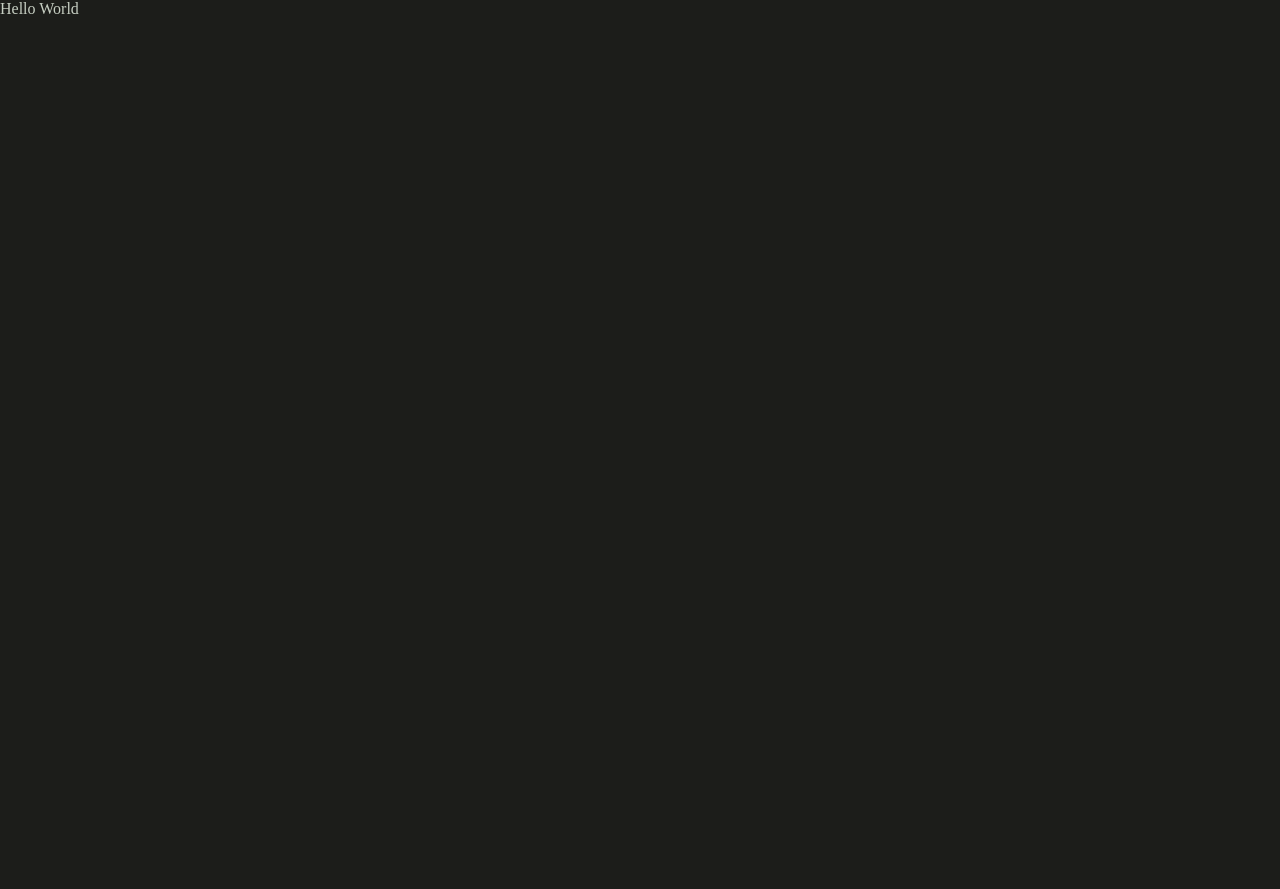
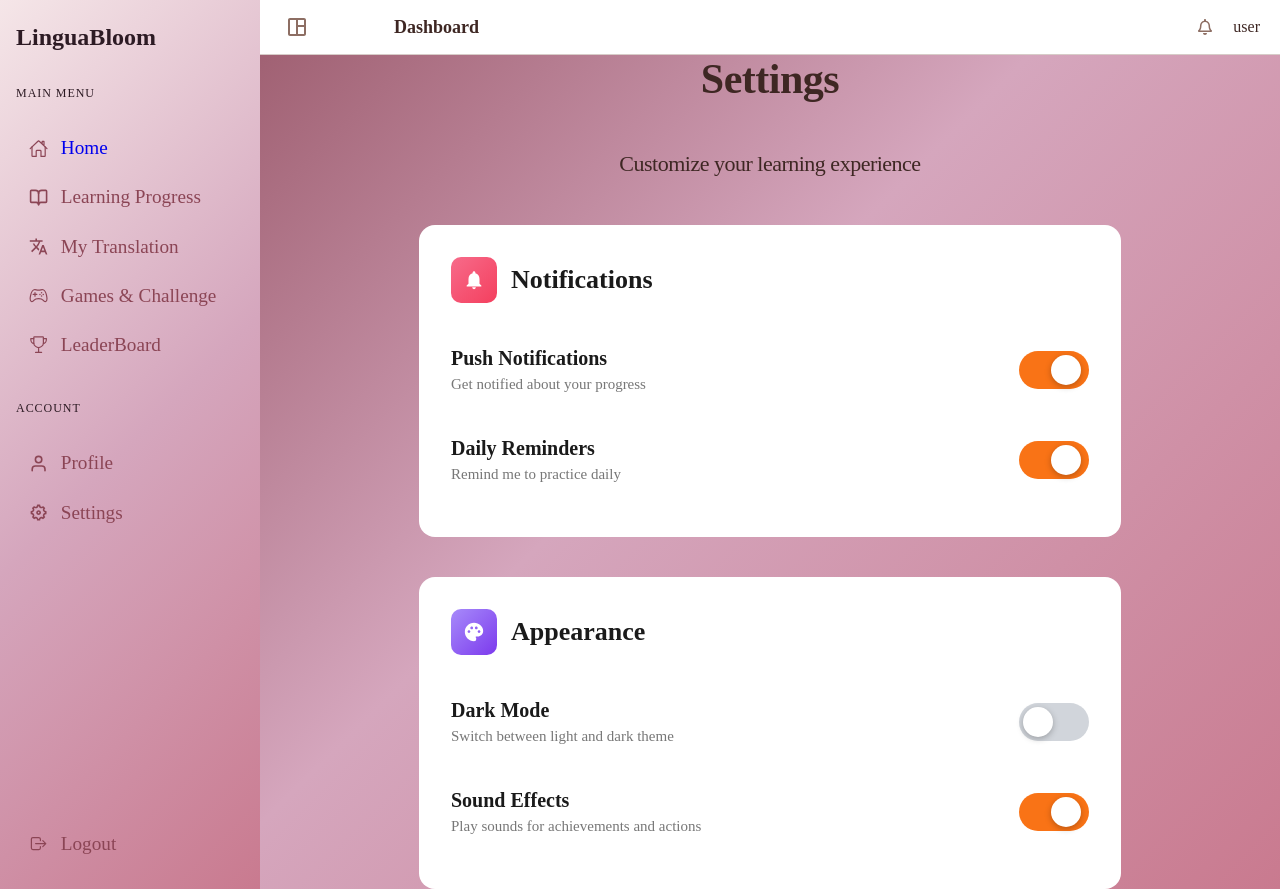
Before and after one commit to Gevans4352/Lingua-cute, a React (Vite) app in the folder lingua cute/: page /Settings in a window 1280 px wide. Before the commit the page ends 800 px from the top, so only its background shows below. Built offline with nearby package versions, Linux system fonts and the light colour scheme.

Commit message:
settings updated

```diff
--- /dev/null
+++ b/lingua cute/src/Components/AllSettings/AllSettings.scss
@@ -0,0 +1,135 @@
+* {
+  margin: 0;
+  padding: 0;
+  box-sizing: border-box;
+}
+
+html,
+body,
+#root {
+  height: 100%;
+  width: 100%;
+}
+
+
+
+.coverEverythingf {
+  display: flex;
+  flex-direction: column;
+  align-items: center;
+  width: 100%;
+}
+
+
+
+
+
+.actions-container {
+  display: flex;
+  flex-direction: column;
+  align-items: center;
+  gap: 40px;
+  width: 100%;
+  max-width: 750px;
+}
+
+.section {
+  width: 100%;
+  background: white;
+  padding: 32px;
+  border-radius: 16px;
+}
+
+.section__header {
+  display: flex;
+  align-items: center;
+  gap: 14px;
+  margin-bottom: 22px;
+}
+
+.section__icon {
+  width: 46px;
+  height: 46px;
+  border-radius: 10px;
+  display: flex;
+  align-items: center;
+  justify-content: center;
+}
+
+.section__title {
+  font-size: 26px;
+  font-weight: 700;
+  color: #1a1a1a;
+}
+
+.section__rows {
+  display: flex;
+  flex-direction: column;
+}
+
+/* BIGGER TOGGLE */
+
+.toggle {
+  position: relative;
+  width: 70px;
+  height: 38px;
+  border-radius: 999px;
+  border: none;
+  cursor: pointer;
+  padding: 0;
+  transition: background 0.25s ease;
+
+  &--on {
+    background: #f97316;
+
+    .toggle__thumb {
+      transform: translateX(32px);
+    }
+  }
+
+  &--off {
+    background: #d1d5db;
+
+    .toggle__thumb {
+      transform: translateX(4px);
+    }
+  }
+
+  &__thumb {
+    position: absolute;
+    top: 4px;
+    left: 0;
+    width: 30px;
+    height: 30px;
+    background: white;
+    border-radius: 50%;
+    box-shadow: 0 2px 6px rgba(0,0,0,0.25);
+    transition: transform 0.25s cubic-bezier(0.34, 1.56, 0.64, 1);
+  }
+}
+
+/* SETTING ROW */
+
+.setting-row {
+  display: flex;
+  align-items: center;
+  justify-content: space-between;
+  padding: 22px 0;
+
+  &__text {
+    display: flex;
+    flex-direction: column;
+    gap: 6px;
+  }
+
+  &__title {
+    font-size: 20px;
+    font-weight: 700;
+    color: #1a1a1a;
+  }
+
+  &__desc {
+    font-size: 15px;
+    color: #777;
+  }
+}
--- /dev/null
+++ b/lingua cute/src/Components/AllSettings/AllSettings.tsx
@@ -0,0 +1,124 @@
+import { useState } from "react";
+import "./AllSettings.scss";
+import { MdNotifications, MdPalette } from "react-icons/md";
+
+const Toggle = ({
+  checked,
+  onChange,
+}: {
+  checked: boolean;
+  onChange: () => void;
+}) => (
+  <button
+    className={`toggle ${checked ? "toggle--on" : "toggle--off"}`}
+    onClick={onChange}
+    role="switch"
+    aria-checked={checked}
+  >
+    <span className="toggle__thumb" />
+  </button>
+);
+
+const SettingRow = ({
+  title,
+  description,
+  checked,
+  onChange,
+}: {
+  title: string;
+  description: string;
+  checked: boolean;
+  onChange: () => void;
+}) => (
+  <div className="setting-row">
+    <div className="setting-row__text">
+      <span className="setting-row__title">{title}</span>
+      <span className="setting-row__desc">{description}</span>
+    </div>
+    <Toggle checked={checked} onChange={onChange} />
+  </div>
+);
+
+const Section = ({
+  icon,
+  iconBg,
+  title,
+  children,
+}: {
+  icon: React.ReactNode;
+  iconBg: string;
+  title: string;
+  children: React.ReactNode;
+}) => (
+  <div className="section">
+    <div className="section__header">
+      <div className="section__icon" style={{ background: iconBg }}>
+        {icon}
+      </div>
+      <h2 className="section__title">{title}</h2>
+    </div>
+    <div className="section__rows">{children}</div>
+  </div>
+);
+
+const AllSettings = () => {
+  const [settings, setSettings] = useState({
+    pushNotifications: true,
+    dailyReminders: true,
+    darkMode: false,
+    soundEffects: true,
+  });
+
+  const toggle = (key: keyof typeof settings) =>
+    setSettings((prev) => ({ ...prev, [key]: !prev[key] }));
+
+  return (
+    <div className="coverEverythingf">
+      <h2 className="recalct">Settings</h2>
+      <h5 className="recafct">Customize your learning experience</h5>
+      <div className="actions-container">
+
+        <Section
+          icon={<MdNotifications size={22} color="white" />}
+          iconBg="linear-gradient(135deg, #f76b8a, #f43f5e)"
+          title="Notifications"
+        >
+          <SettingRow
+            title="Push Notifications"
+            description="Get notified about your progress"
+            checked={settings.pushNotifications}
+            onChange={() => toggle("pushNotifications")}
+          />
+          <SettingRow
+            title="Daily Reminders"
+            description="Remind me to practice daily"
+            checked={settings.dailyReminders}
+            onChange={() => toggle("dailyReminders")}
+          />
+        </Section>
+
+        <Section
+          icon={<MdPalette size={22} color="white" />}
+          iconBg="linear-gradient(135deg, #a78bfa, #7c3aed)"
+          title="Appearance"
+        >
+          <SettingRow
+            title="Dark Mode"
+            description="Switch between light and dark theme"
+            checked={settings.darkMode}
+            onChange={() => toggle("darkMode")}
+          />
+          <SettingRow
+            title="Sound Effects"
+            description="Play sounds for achievements and actions"
+            checked={settings.soundEffects}
+            onChange={() => toggle("soundEffects")}
+          />
+        </Section>
+
+      </div>
+    </div>
+  );
+};
+
+export default AllSettings;
--- a/lingua cute/src/Components/XPtab/XPtab.scss
+++ b/lingua cute/src/Components/XPtab/XPtab.scss
@@ -12,7 +12,7 @@ body,
 }
 
 .coverEverything {
-  padding: 60px 24px 24px 24px;
+  padding: 60px 34px 34px 34px;
 }
 
 .recalct {
--- a/lingua cute/src/Components/XPtab/XPtab.tsx
+++ b/lingua cute/src/Components/XPtab/XPtab.tsx
@@ -29,7 +29,7 @@ const XPtab = ()=>{
       <h2 className="recalct">Learning Progress</h2>
       <h5 className="recafct">Track your journey and continue where you left off</h5>
       <div className="actions-container">
-{tabs.map((tabs, index) => (
+{tabs.map((tabs) => (
     <div className="action-card">
       <div className="action-card-header">
         <div
--- a/lingua cute/src/Pages/ProfilePage/ProfilePage.scss
+++ b/lingua cute/src/Pages/ProfilePage/ProfilePage.scss
@@ -0,0 +1,12 @@
+* {
+  margin: 0;
+  padding: 0;
+  box-sizing: border-box;
+}
+
+html,
+body,
+#root {
+  height: 100%;
+  width: 100%;
+}
--- a/lingua cute/src/Pages/Settings/Settings.scss
+++ b/lingua cute/src/Pages/Settings/Settings.scss
@@ -0,0 +1,12 @@
+* {
+  margin: 0;
+  padding: 0;
+  box-sizing: border-box;
+}
+
+html,
+body,
+#root {
+  height: 100%;
+  width: 100%;
+}
--- a/lingua cute/src/Pages/Settings/Settings.tsx
+++ b/lingua cute/src/Pages/Settings/Settings.tsx
@@ -1,15 +1,24 @@
-import { useEffect } from "react";
+import { useEffect, useState } from "react";
 import "./Settings.scss";
+import LeftBar from "../../Components/LeftBar/LeftBar";
+import Davhboard from "../../Components/Davhboard/Davhboard";
+import AllSettings from "../../Components/AllSettings/AllSettings";
 
-const Settings = ()=>{
-    useEffect(() => {
-        document.title = "Your Profile";
-    }, []);
-    return(
-        <>
-        Hello World
-        </>
-    )
-}
+const Settings = () => {
+  const [open, setOpen] = useState(false);
+  useEffect(() => {
+    document.title = "Settings";
+  }, []);
+
+  return (
+    <section className="redo">
+      <LeftBar isOpen={open} onClose={() => setOpen(false)} />
+      <div className="main-right-side">
+        <Davhboard onToggleSidebar={() => setOpen(!open)} />
+        <div className="actual-page-content"><AllSettings/></div>
+      </div>
+    </section>
+  );
+};
 
 export default Settings;
```
